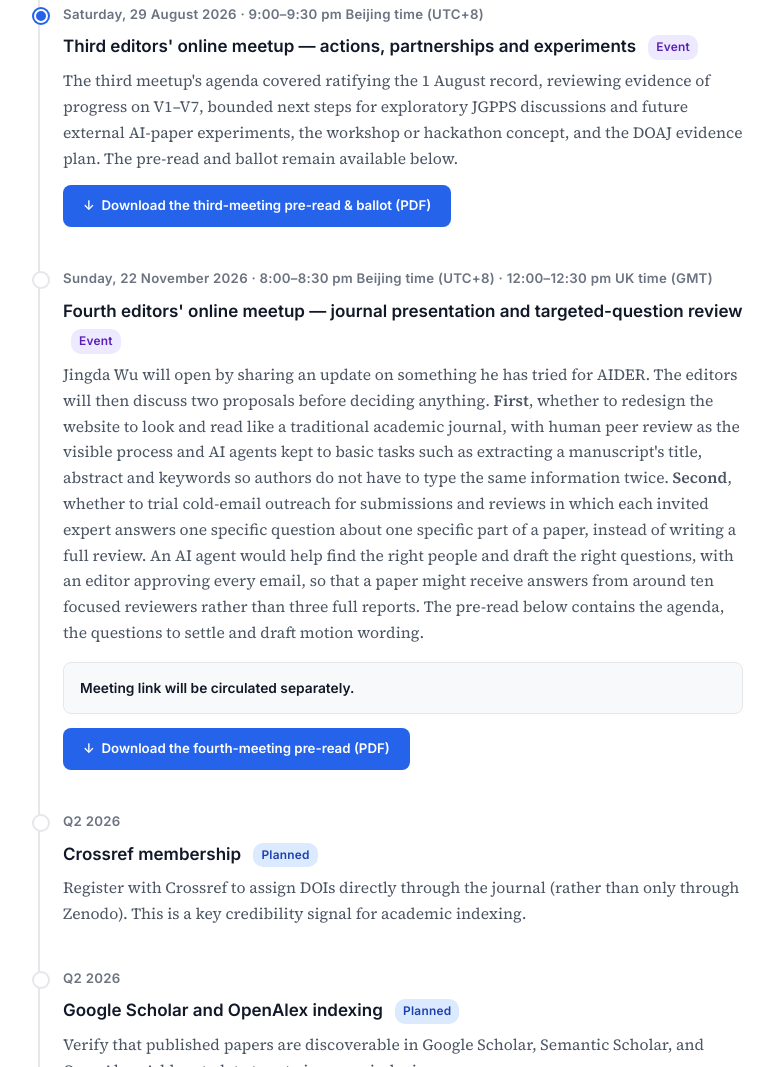
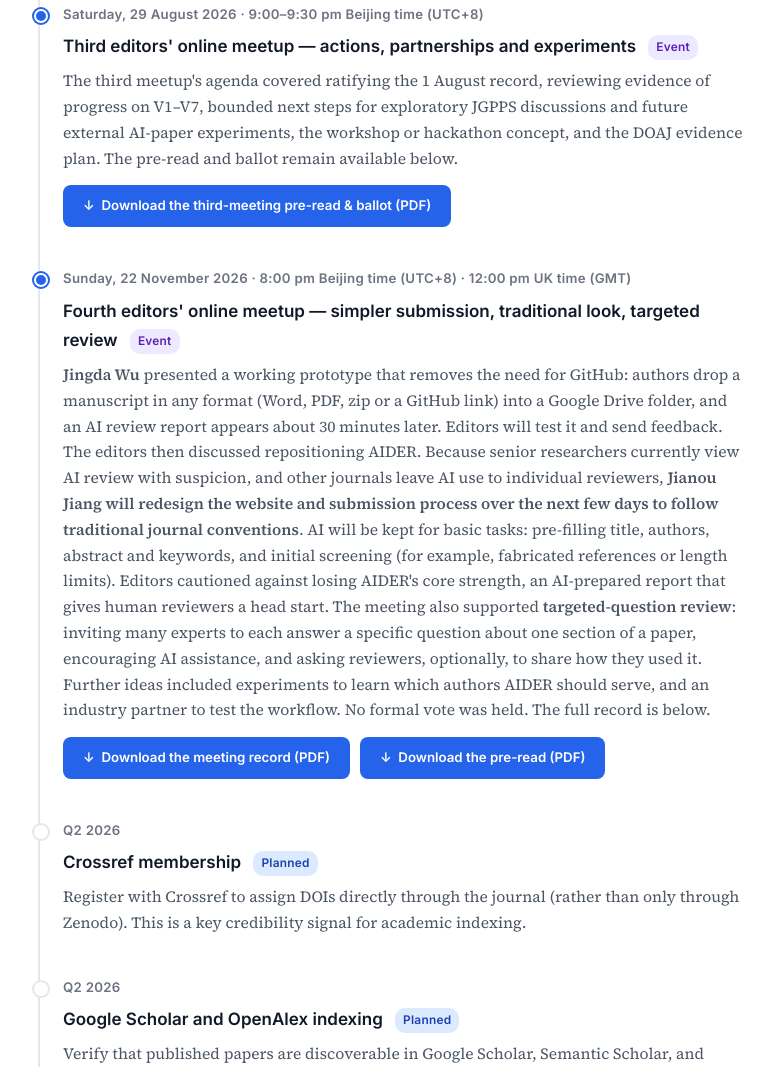
Before and after one commit to ai-driven-energy-research/ai-driven-energy-research.github.io, a plain HTML site: page news.html in a window 1280 px wide. Shown: the part 2033-3100 px from the top of the page, without its empty margins (253-1027 px from the left). Drawn offline with Linux system fonts and the light colour scheme.

Commit message:
Add fourth editors' meetup record (22 Nov 2026)
Curated meeting record PDF and source; news.html entry moved to past
events with outcomes summary and record download.

Co-Authored-By: Claude Opus 5.5 <noreply@anthropic.com>

```diff
--- a/news.html
+++ b/news.html
@@ -216,20 +216,17 @@
                 </div>
             </div>
 
-            <!-- Upcoming events -->
+            <!-- Past events -->
 
-            <div class="timeline-entry upcoming">
-                <div class="timeline-date">Sunday, 22 November 2026 &middot; 8:00&ndash;8:30 pm Beijing time (UTC+8) &middot; 12:00&ndash;12:30 pm UK time (GMT)</div>
-                <div class="timeline-title">Fourth editors' online meetup &mdash; journal presentation and targeted-question review <span class="timeline-tag tag-event">Event</span></div>
+            <div class="timeline-entry">
+                <div class="timeline-date">Sunday, 22 November 2026 &middot; 8:00 pm Beijing time (UTC+8) &middot; 12:00 pm UK time (GMT)</div>
+                <div class="timeline-title">Fourth editors' online meetup &mdash; simpler submission, traditional look, targeted review <span class="timeline-tag tag-event">Event</span></div>
                 <div class="timeline-body">
-                    Jingda Wu will open by sharing an update on something he has tried for AIDER. The editors will then discuss two proposals before deciding anything. <strong>First</strong>, whether to redesign the website to look and read like a traditional academic journal, with human peer review as the visible process and AI agents kept to basic tasks such as extracting a manuscript's title, abstract and keywords so authors do not have to type the same information twice. <strong>Second</strong>, whether to trial cold-email outreach for submissions and reviews in which each invited expert answers one specific question about one specific part of a paper, instead of writing a full review. An AI agent would help find the right people and draft the right questions, with an editor approving every email, so that a paper might receive answers from around ten focused reviewers rather than three full reports. The pre-read below contains the agenda, the questions to settle and draft motion wording.
+                    <strong>Jingda Wu</strong> presented a working prototype that removes the need for GitHub: authors drop a manuscript in any format (Word, PDF, zip or a GitHub link) into a Google Drive folder, and an AI review report appears about 30 minutes later. Editors will test it and send feedback. The editors then discussed repositioning AIDER. Because senior researchers currently view AI review with suspicion, and other journals leave AI use to individual reviewers, <strong>Jianou Jiang will redesign the website and submission process over the next few days to follow traditional journal conventions</strong>. AI will be kept for basic tasks: pre-filling title, authors, abstract and keywords, and initial screening (for example, fabricated references or length limits). Editors cautioned against losing AIDER's core strength, an AI-prepared report that gives human reviewers a head start. The meeting also supported <strong>targeted-question review</strong>: inviting many experts to each answer a specific question about one section of a paper, encouraging AI assistance, and asking reviewers, optionally, to share how they used it. Further ideas included experiments to learn which authors AIDER should serve, and an industry partner to test the workflow. No formal vote was held. The full record is below.
 
-                    <div style="margin-top:16px; padding:14px 16px; border:1px solid var(--border); border-radius:8px; background:var(--bg-secondary); font-family:'Inter',sans-serif; font-size:0.88em;">
-                        <div style="font-weight:600; color:var(--text-primary);">Meeting link will be circulated separately.</div>
-                    </div>
-
-                    <div style="margin-top:14px;">
-                        <a href="aider-fourth-editors-meetup-pre-read-2026-11-22.pdf" style="display:inline-block; padding:10px 20px; background:var(--accent); color:#fff; border-radius:8px; font-family:'Inter',sans-serif; font-size:0.85em; font-weight:600; text-decoration:none;">&#x2193;&nbsp; Download the fourth-meeting pre-read (PDF)</a>
+                    <div style="margin-top:14px; display:flex; flex-wrap:wrap; gap:10px;">
+                        <a href="aider-fourth-editors-meetup-record-2026-11-22.pdf" style="display:inline-block; padding:10px 20px; background:var(--accent); color:#fff; border-radius:8px; font-family:'Inter',sans-serif; font-size:0.85em; font-weight:600; text-decoration:none;">&#x2193;&nbsp; Download the meeting record (PDF)</a>
+                        <a href="aider-fourth-editors-meetup-pre-read-2026-11-22.pdf" style="display:inline-block; padding:10px 20px; background:var(--accent); color:#fff; border-radius:8px; font-family:'Inter',sans-serif; font-size:0.85em; font-weight:600; text-decoration:none;">&#x2193;&nbsp; Download the pre-read (PDF)</a>
                     </div>
                 </div>
             </div>
```
Also changed, not shown: 3 other files.
